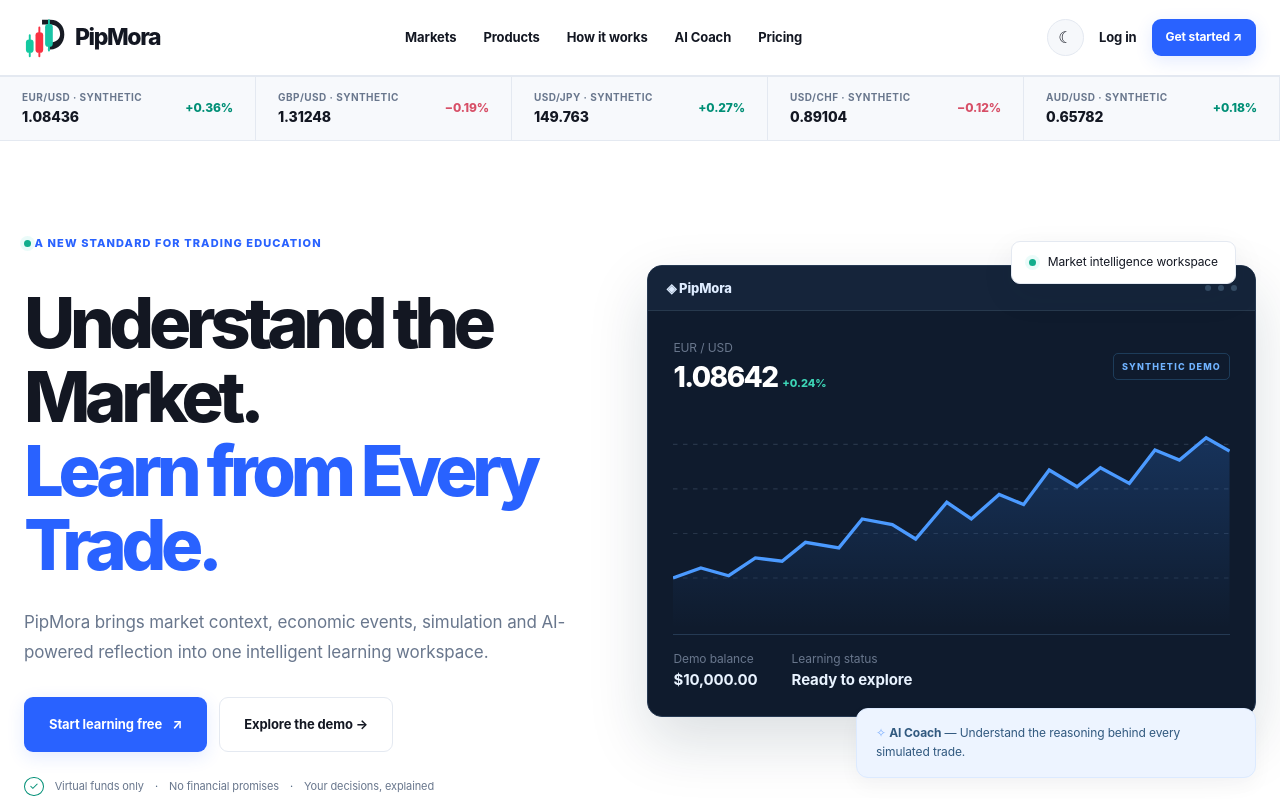
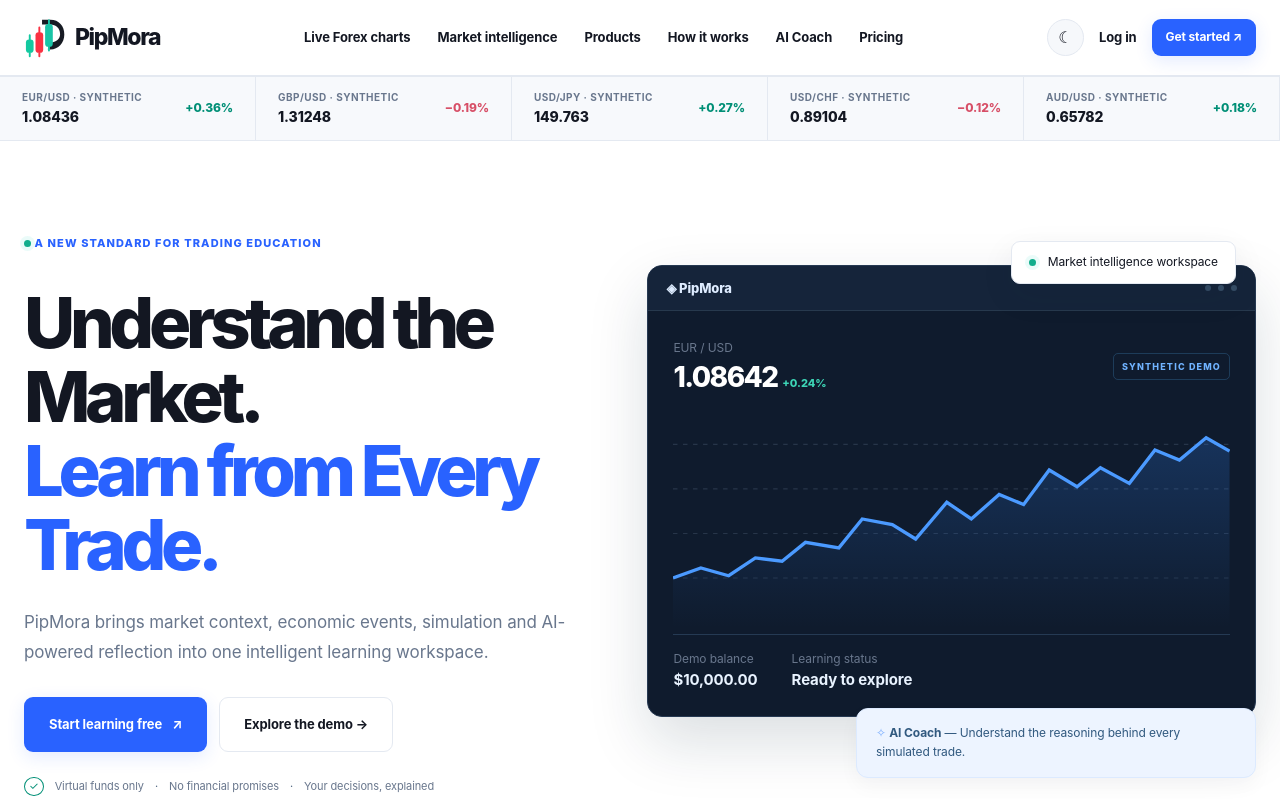
Before and after one commit to faridbagheri/PipMora, a Next.js app in the folder apps/web/: page / in a window 1280 px wide. Shown: the top 800 px of the page. Built offline with nearby package versions, Linux system fonts and the light colour scheme.

Commit message:
feat: surface live Forex chart navigation and widgets across frontend

```diff
--- a/apps/web/components/SiteHeader.tsx
+++ b/apps/web/components/SiteHeader.tsx
@@ -7,7 +7,8 @@
     <div className="container nav">
       <Brand/>
       <nav className="nav-links" aria-label="Public navigation">
-        <Link href="/market-intelligence">Markets</Link>
+        <Link href="/live-charts">Live Forex charts</Link>
+        <Link href="/market-intelligence">Market intelligence</Link>
         <Link href="/features">Products</Link>
         <Link href="/how-it-works">How it works</Link>
         <Link href="/ai-trading-coach">AI Coach</Link>
```
